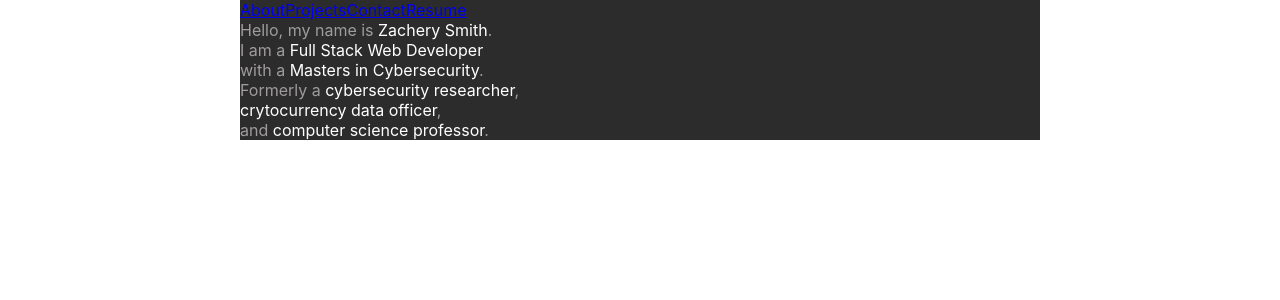
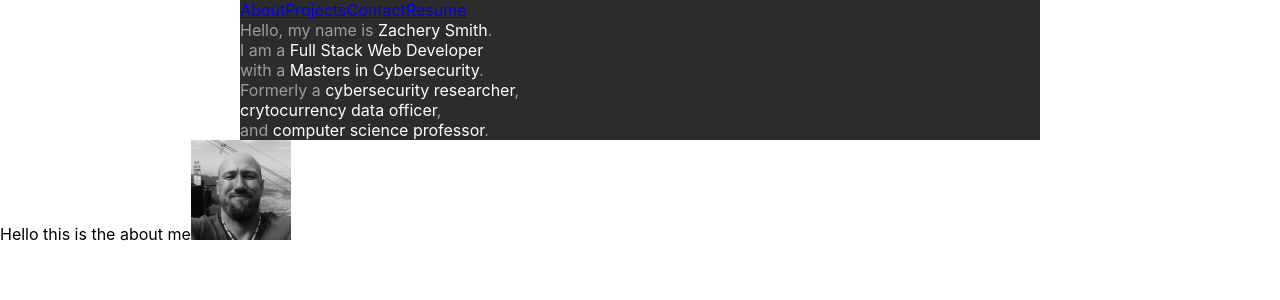
Before and after one commit to mrzacsmith/zac-portfolio, a React (Create React App) app: page / in a window 1280 px wide. Shown: the top 300 px of the page. Built offline with nearby package versions, Linux system fonts and the light colour scheme.

Commit message:
starting aboutme

```diff
--- a/src/App.css
+++ b/src/App.css
@@ -16,3 +16,9 @@
   color:white;
   /* background-color:#ffc733; */
 }
+
+
+/* todo - ABOUT ME SECTION */
+.profile-pic{
+  height:100px;
+}
--- a/src/App.js
+++ b/src/App.js
@@ -13,8 +13,8 @@ function App() {
 
         <div>
         <Route to='/' component={LandingPage} />
-        {/* <Route to='/about' component={AboutMe} />
-        <Route to='/projects' component={Projects} />
+        <Route to='/about' component={AboutMe} />
+        {/* <Route to='/projects' component={Projects} />
         <Route to='/contact' component={Contact} /> */}
         </div>
 
--- a/src/components/AboutMe.js
+++ b/src/components/AboutMe.js
@@ -1,8 +1,14 @@
 import React from 'react'
+import aboutme from '../images/aboutme.jpeg'
 
 function AboutMe(){
 
-     return(<div>Hello this is the about me</div>)
+     return(<div>
+
+          Hello this is the about me
+          <img src={aboutme} alt="profile picture" className="profile-pic" />
+
+          </div>)
 }
 
-export default AboutMe
+export default AboutMe;
```
Also changed, not shown: src/images/aboutme.jpeg (added).
